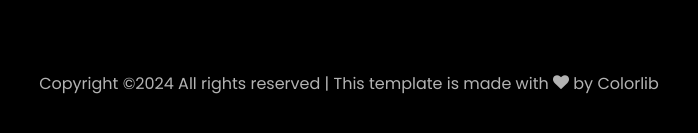
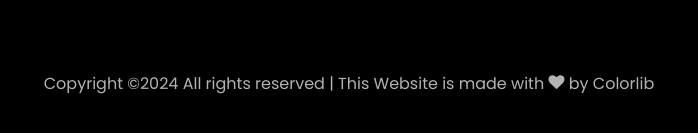
Before and after one commit to MaheshNaluparaju/MaheshNaluparaju.github.io, a plain HTML site: page index.html in a window 1280 px wide. Shown: the part 6179-6312 px from the top of the page, 291-989 px from the left. Drawn offline with Linux system fonts and the light colour scheme; animation ran at ten frames a second; files whose address does not match are found by name.

Commit message:
Update index.html

```diff
--- a/index.html
+++ b/index.html
@@ -590,7 +590,7 @@
 			<div class="col-md-12 text-center">
 
 			  <p><!-- Link back to Colorlib can't be removed. Template is licensed under CC BY 3.0. -->
-	Copyright &copy;<script>document.write(new Date().getFullYear());</script> All rights reserved | This template is made with <i class="icon-heart color-danger" aria-hidden="true"></i> by <a href="https://colorlib.com" target="_blank">Colorlib</a>
+	Copyright &copy;<script>document.write(new Date().getFullYear());</script> All rights reserved | This Website is made with <i class="icon-heart color-danger" aria-hidden="true"></i> by <a href="https://colorlib.com" target="_blank">Colorlib</a>
 	<!-- Link back to Colorlib can't be removed. Template is licensed under CC BY 3.0. --></p>
 			</div>
 		  </div>
```
